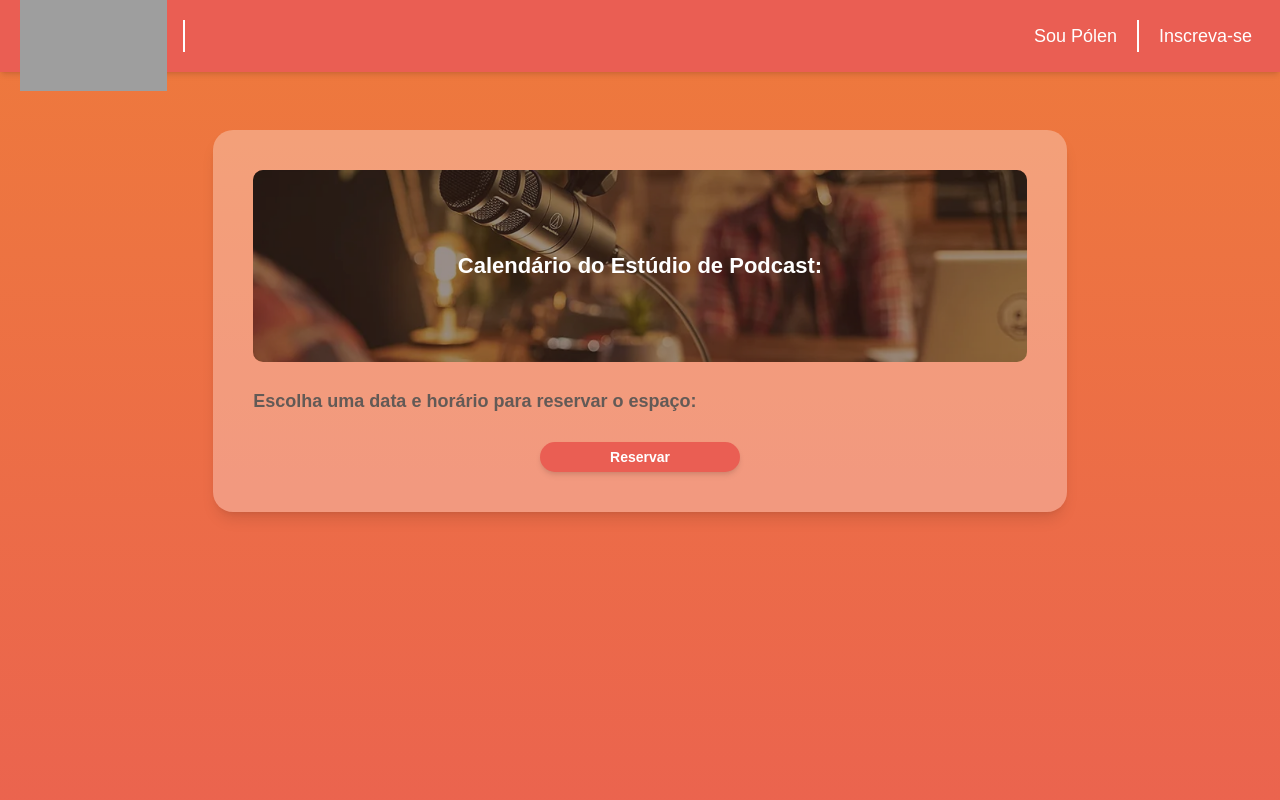
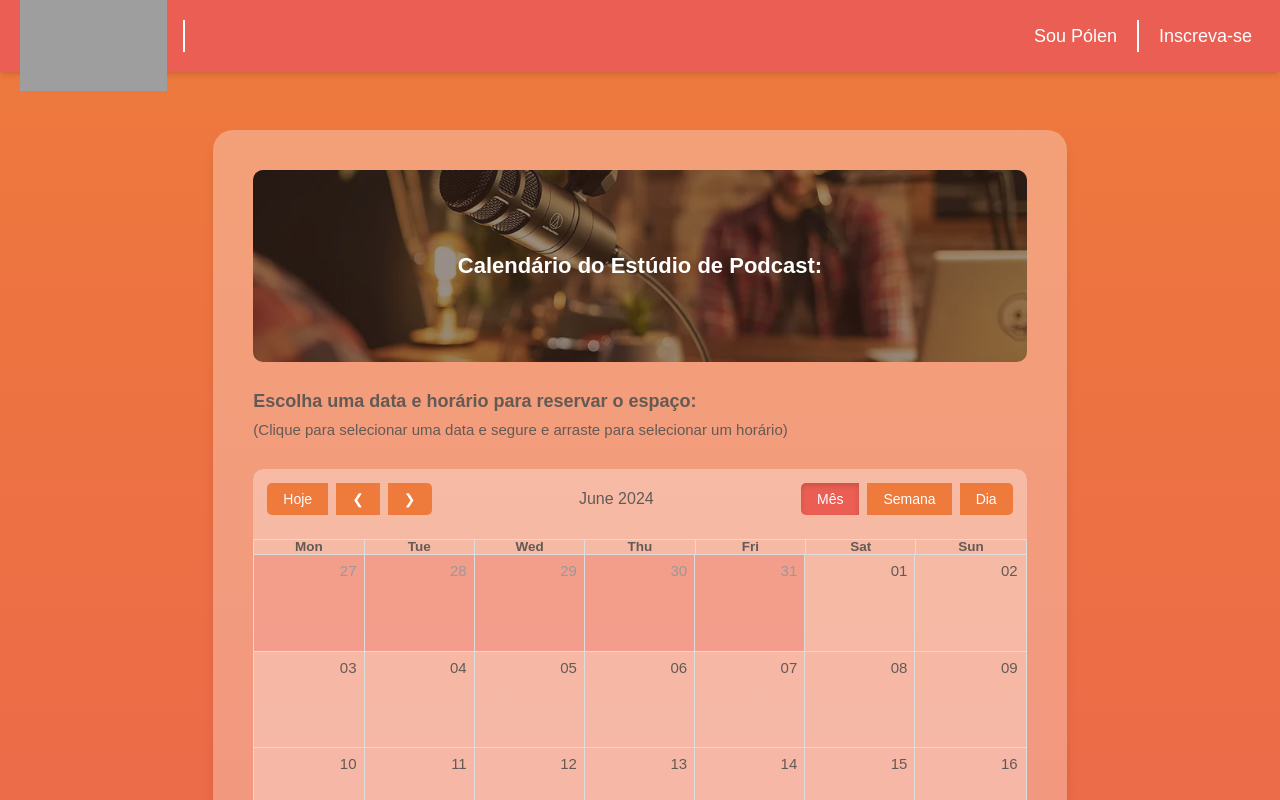
Before and after one commit to HextechBRISA/polen-inovacao-front, a Next.js app: page /space-rental/podcast-studio in a window 1280 px wide. Shown: the top 800 px of the page. Built offline with nearby package versions, Linux system fonts and the light colour scheme; grey boxes are pictures that could not be loaded; a web font is replaced by a local one.

Commit message:
feat: add podcast studio calendar to space rental route

```diff
--- /dev/null
+++ b/src/app/space-rental/podcast-studio/components/PodcastStudioCalendar.tsx
@@ -0,0 +1,181 @@
+"use client";
+import React, { useState } from "react";
+import { Calendar, dateFnsLocalizer, Views } from "react-big-calendar";
+import { format, startOfDay, endOfDay, startOfWeek, getDay } from "date-fns";
+import { ptBR } from "date-fns/locale";
+import Swal from "sweetalert2";
+import "react-big-calendar/lib/css/react-big-calendar.css";
+import "../../../../styles/calendar.css";
+
+const locales = {
+  "pt-BR": ptBR,
+};
+
+const localizer = dateFnsLocalizer({
+  format,
+  startOfWeek: () => startOfWeek(new Date(), { weekStartsOn: 1 }),
+  getDay,
+  locales,
+});
+
+interface Event {
+  start: Date;
+  end: Date;
+  title: string;
+}
+
+export default function PodcastStudioCalendar() {
+  const [events, setEvents] = useState<Event[]>([]);
+  const [view, setView] = useState(Views.MONTH);
+  const [date, setDate] = useState(new Date());
+
+  const handleSelectSlot = async ({
+    start,
+    end,
+    action,
+  }: {
+    start: Date;
+    end: Date;
+    action: "select" | "click" | "doubleClick";
+  }) => {
+    const today = new Date();
+
+    if (start < startOfDay(today)) {
+      Swal.fire({
+        icon: "error",
+        title: "Erro",
+        text: "Não é possível agendar eventos em datas passadas.",
+        confirmButtonText: "Ok",
+        confirmButtonColor: "#EA5E53",
+      });
+      return;
+    }
+
+    if (start < today) {
+      Swal.fire({
+        icon: "error",
+        title: "Erro",
+        text: "Você precisa agendar com 1 dia de antecedência.",
+        confirmButtonText: "Ok",
+        confirmButtonColor: "#EA5E53",
+      });
+      return;
+    }
+
+    if (getDay(start) === 0) {
+      Swal.fire({
+        icon: "error",
+        title: "Erro",
+        text: "Não é possível agendar eventos aos domingos.",
+        confirmButtonText: "Ok",
+        confirmButtonColor: "#EA5E53",
+      });
+      return;
+    }
+
+    if (view === Views.MONTH && action === "click") {
+      setView(Views.DAY);
+      setDate(startOfDay(start));
+      return;
+    }
+
+    const isSlotOccupied = events.some(
+      (event) =>
+        (start >= event.start && start < event.end) ||
+        (end > event.start && end <= event.end)
+    );
+
+    if (isSlotOccupied) {
+      Swal.fire({
+        icon: "error",
+        title: "Erro",
+        text: "Já existe um evento marcado neste horário.",
+        confirmButtonText: "Ok",
+        confirmButtonColor: "#EA5E53",
+      });
+      return;
+    }
+
+    const { value: title } = await Swal.fire({
+      title: "Nome do evento",
+      input: "text",
+      inputLabel: "Digite o nome do evento",
+      showCancelButton: true,
+      cancelButtonText: "Cancelar",
+      confirmButtonText: "Salvar",
+      confirmButtonColor: "#EA5E53",
+      inputValidator: (value) => {
+        if (!value) {
+          return "Você precisa digitar algo!";
+        }
+      },
+    });
+
+    if (title) {
+      const newEvent = { start, end, title };
+      setEvents([...events, newEvent]);
+      Swal.fire({
+        icon: "success",
+        title: "Evento adicionado",
+        text: "Seu evento foi adicionado com sucesso.",
+        confirmButtonText: "Ok",
+        confirmButtonColor: "#EA5E53",
+      });
+    }
+  };
+
+  const eventPropGetter = (event) => {
+    const backgroundColor = event.title === "Reservado" ? "#868686" : "#EE7A3C";
+    const cursor = event.title === "Reservado" ? "not-allowed" : "pointer";
+    return {
+      style: {
+        backgroundColor,
+        borderRadius: "5px",
+        opacity: 0.8,
+        color: "white",
+        cursor,
+      },
+    };
+  };
+
+  return (
+    <div className="calendar-container">
+      <Calendar
+        className="rbc-calendar"
+        localizer={localizer}
+        events={events}
+        startAccessor="start"
+        endAccessor="end"
+        selectable
+        onSelectSlot={handleSelectSlot}
+        step={30}
+        timeslots={2}
+        view={view}
+        date={date}
+        onView={(view) => setView(view)}
+        onNavigate={(date) => setDate(date)}
+        views={["month", "week", "day"]}
+        eventPropGetter={eventPropGetter}
+        longPressThreshold={250}
+        messages={{
+          next: "❯",
+          previous: "❮",
+          today: "Hoje",
+          month: "Mês",
+          week: "Semana",
+          day: "Dia",
+          date: "Data",
+          time: "Hora",
+          event: "Evento",
+        }}
+        formats={{
+          dateFormat: "dd",
+          dayFormat: (date, culture, localizer) =>
+            localizer.format(date, "EEEE", culture),
+          dayHeaderFormat: (date, culture, localizer) =>
+            localizer.format(date, "EEEE, MMMM dd", culture),
+        }}
+      />
+    </div>
+  );
+}
--- a/src/app/space-rental/podcast-studio/page.tsx
+++ b/src/app/space-rental/podcast-studio/page.tsx
@@ -3,6 +3,7 @@ import React from "react";
 import Image from "next/image";
 import PodcastStudio from "../../../../public/PodcastStudio.png";
 import Link from "next/link";
+import PodcastStudioCalendar from "./components/PodcastStudioCalendar";
 
 export default function PodcastStudioPage() {
   return (
@@ -20,12 +21,18 @@ export default function PodcastStudioPage() {
           </h1>
         </div>
       </div>
-      <h2 className="w-full mt-[30px] font-bold text-[18px] xs:text-[16px] text-left">
+      <h2 className="w-full mt-[30px] font-bold text-[18px] xs:text-[16px] text-left mb-3">
         Escolha uma data e horário para reservar o espaço:
       </h2>
+      <h3 className="w-full text-[15px] xs:text-[14px] text-left mb-8 xs:mb-4">
+        (Clique para selecionar uma data e segure e arraste para selecionar um
+        horário)
+      </h3>
+
+      <PodcastStudioCalendar />
 
       <Link href={"/payment"}>
-        <button className="shadow-md mt-8 w-[200px] h-[30px] bg-[#EA5E53] text-white text-sm font-bold rounded-[50px]">
+        <button className="shadow-md mt-8 xs:mt-6 xs:mb-2 w-[200px] h-[30px] bg-[#EA5E53] text-white text-sm font-bold rounded-[50px]">
           Reservar
         </button>
       </Link>
```
